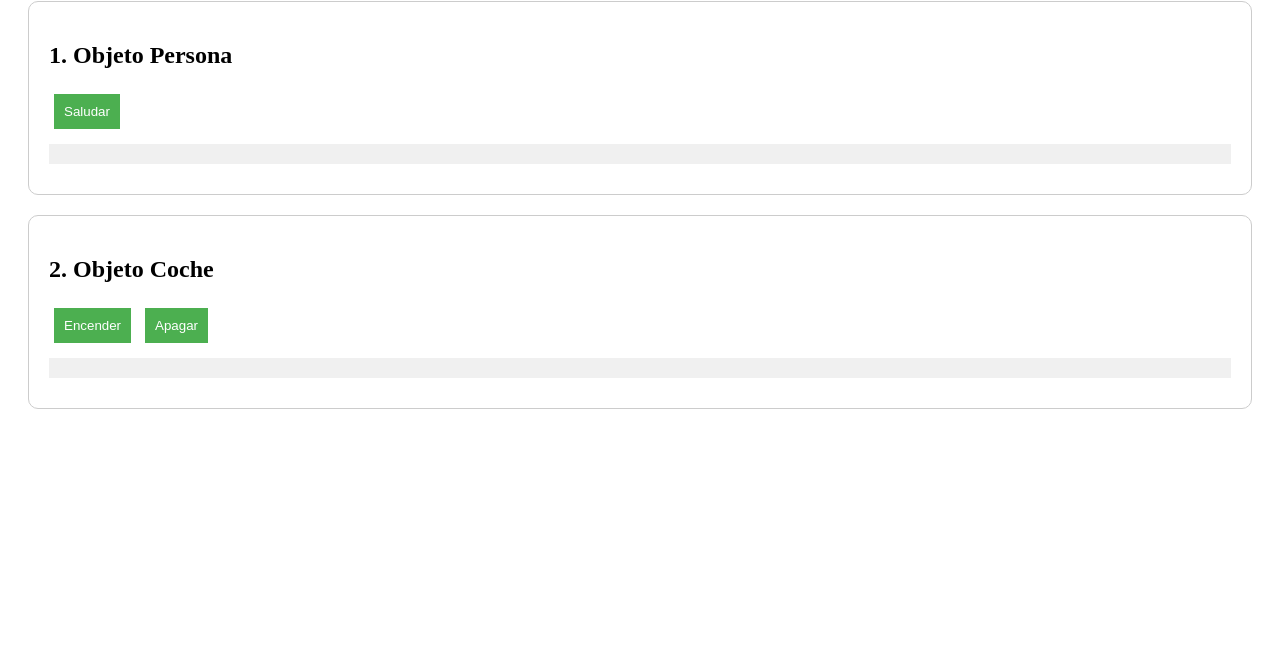
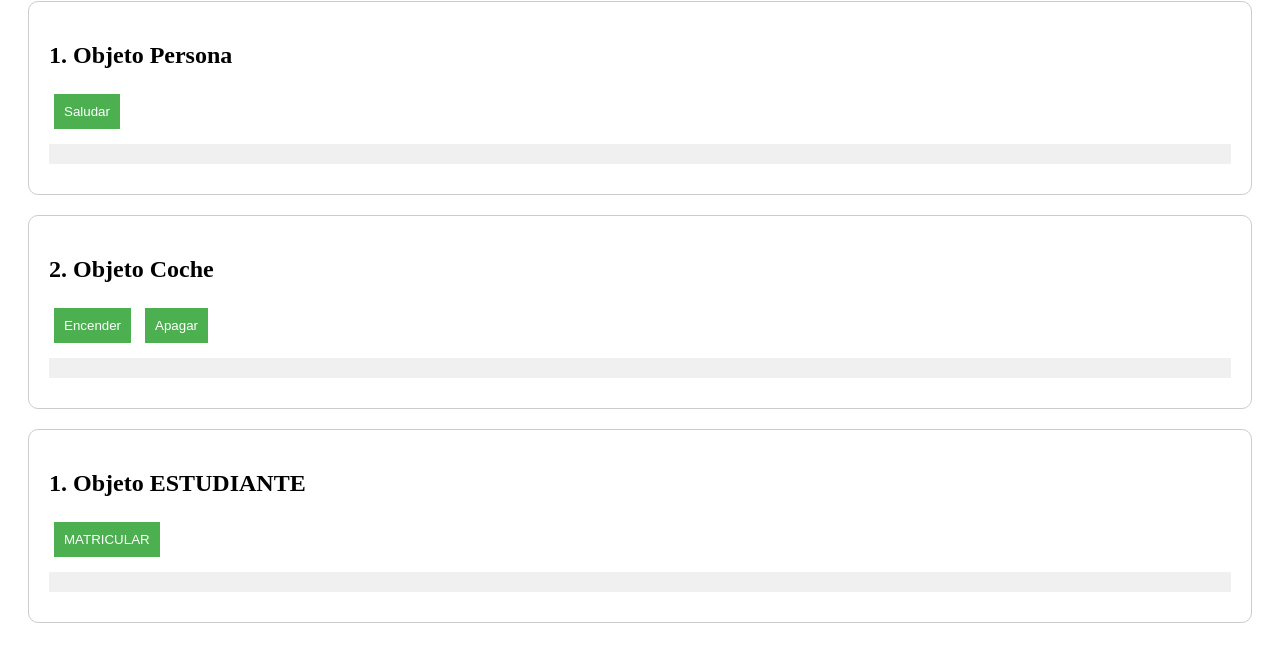
Before and after one commit to NICOLASSALMERON/ejemplo, a plain HTML site: page persona-objeto.html in a window 1280 px wide. Shown: the part 65-726 px from the top of the page. Drawn offline with Linux system fonts and the light colour scheme.

Commit message:
Update persona-objeto.html

```diff
--- a/persona-objeto.html
+++ b/persona-objeto.html
@@ -52,6 +52,13 @@
         <div id="resultado-coche" class="resultado"></div>
     </div>
 
+    <!-- Ejemplo 3: Objeto ESTUDIANTE -->
+    <div class="ejemplo">
+        <h2>1. Objeto ESTUDIANTE</h2>
+        <button onclick="modificarEstudiante()"> MATRICULAR</button>
+        <!-- Div donde se mostrará el resultado -->
+        <div id="resultado-estudiante" class="resultado"></div>
+    </div>
 
     <script>
         // ========== EJEMPLO 1: OBJETO PERSONA ==========
@@ -115,6 +122,20 @@
             const output = document.getElementById('resultado-coche');
             output.innerHTML = coche[accion]();
         }
+
+     // ========== EJEMPLO 3: OBJETO ESTUDIANTE ==========
+     const estudiante = {
+            nombre: "CARLOS",
+            curso: "Primero",
+     };
+
+     function modificarEstudiante () {
+            estudiante.edad = 18;
+
+     }
+
+
     </script>
+
 </body>
 </html>
```
